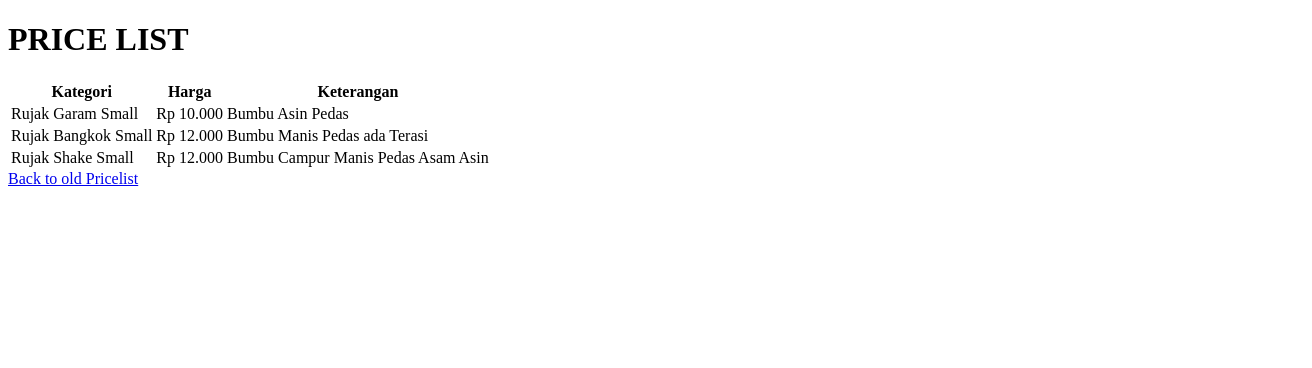
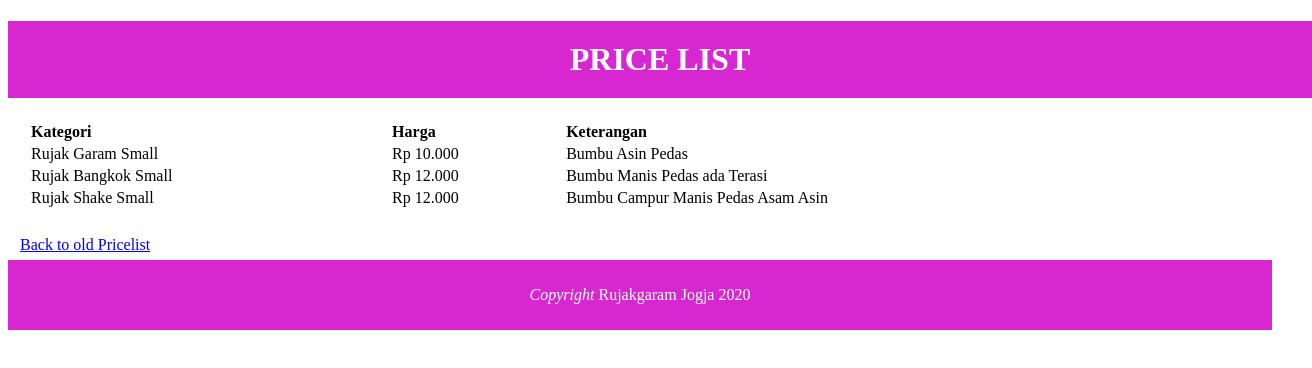
Before and after one commit to lecodingdev/price-list, a plain HTML site: page index2.html in a window 1280 px wide. Shown: the whole page, 1312 px wide, since content can reach past the window. Drawn offline with Linux system fonts and the light colour scheme.

Commit message:
new commit

```diff
--- a/index2.html
+++ b/index2.html
@@ -4,7 +4,7 @@
     <meta charset="UTF-8">
     <meta http-equiv="X-UA-Compatible" content="IE=edge">
     <meta name="viewport" content="width=device-width, initial-scale=1.0">
-    <link rel="stylesheet" href="table.css">
+    <link rel="stylesheet" href="style.css">
     <title>New Pricelist !!</title>
 </head>
 <body>
@@ -37,6 +37,10 @@
         </tbody>
     </table>
 
-    <span><a href="index.html">Back to old Pricelist</a></span>
+    <a href="index.html">Back to old Pricelist</a>
+
+    <footer>
+        <p class="copyright"> <i>Copyright</i> Rujakgaram Jogja 2020</p>
+    </footer>
 </body>
 </html>
--- a/style.css
+++ b/style.css
@@ -1,5 +1,6 @@
 h1{
     background-color: #d627d0;
+    color: white;
     padding: 20px;
     text-align: center;
     position: relative;
@@ -35,21 +36,21 @@ max-width: 100%;
     white-space: nowrap;
 }*/
 
-span{
-    position: relative;
-    left: 400px;
-}
-
 a{
     Padding: 6px 12px;
-    border: 8px solid crimson;
     display: inline-block;
-    position: relative;
+
 }
-
 footer{
     background: #d627d0;
     color: white;
     padding: 10px;
     text-align:center;
 }
+
+table{
+    margin: 20px 20px;
+    text-align: left;
+    max-width: 1200px;
+    width: 100%;
+}
```
Also changed, not shown: index.html (+2 -2 lines), table.css (deleted).
